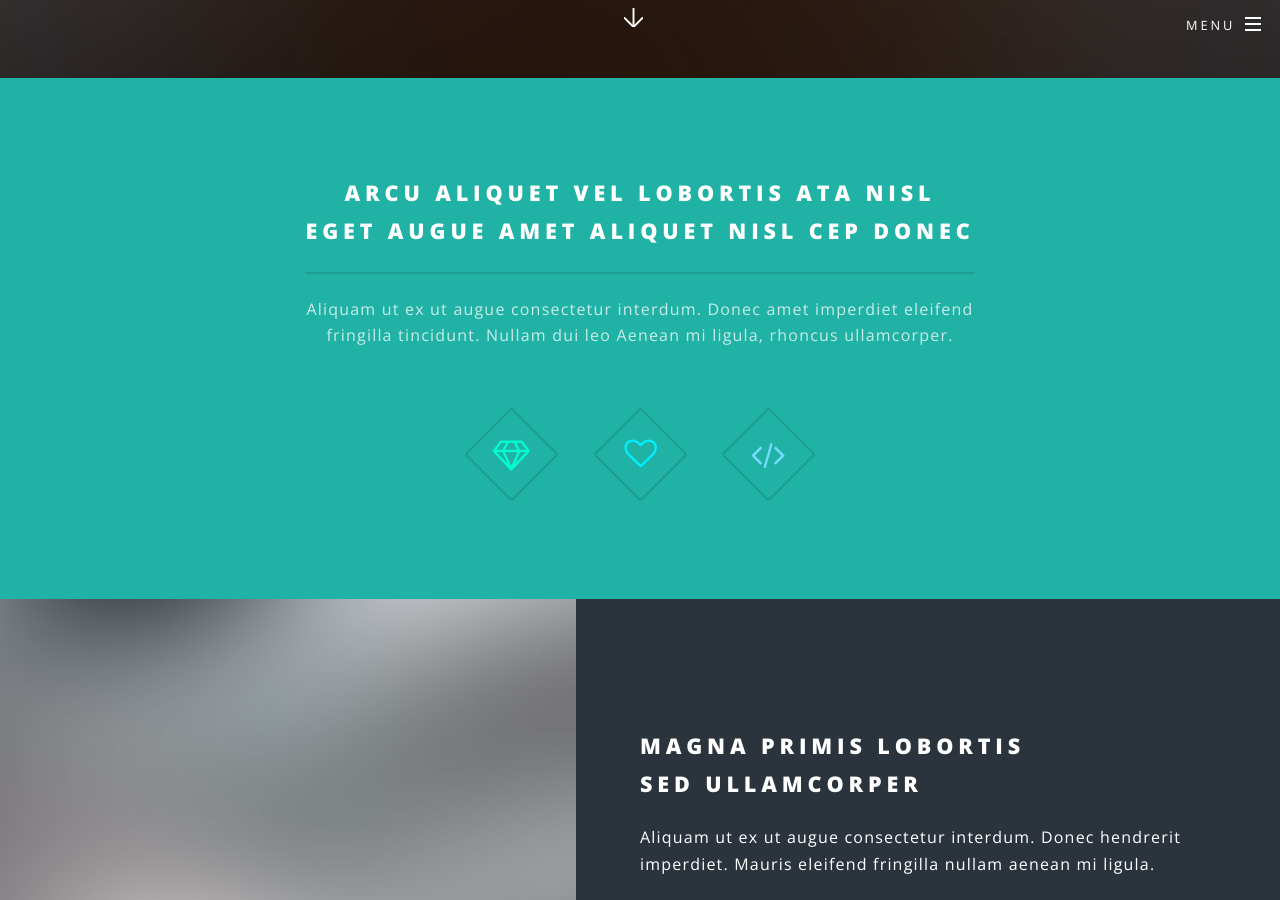
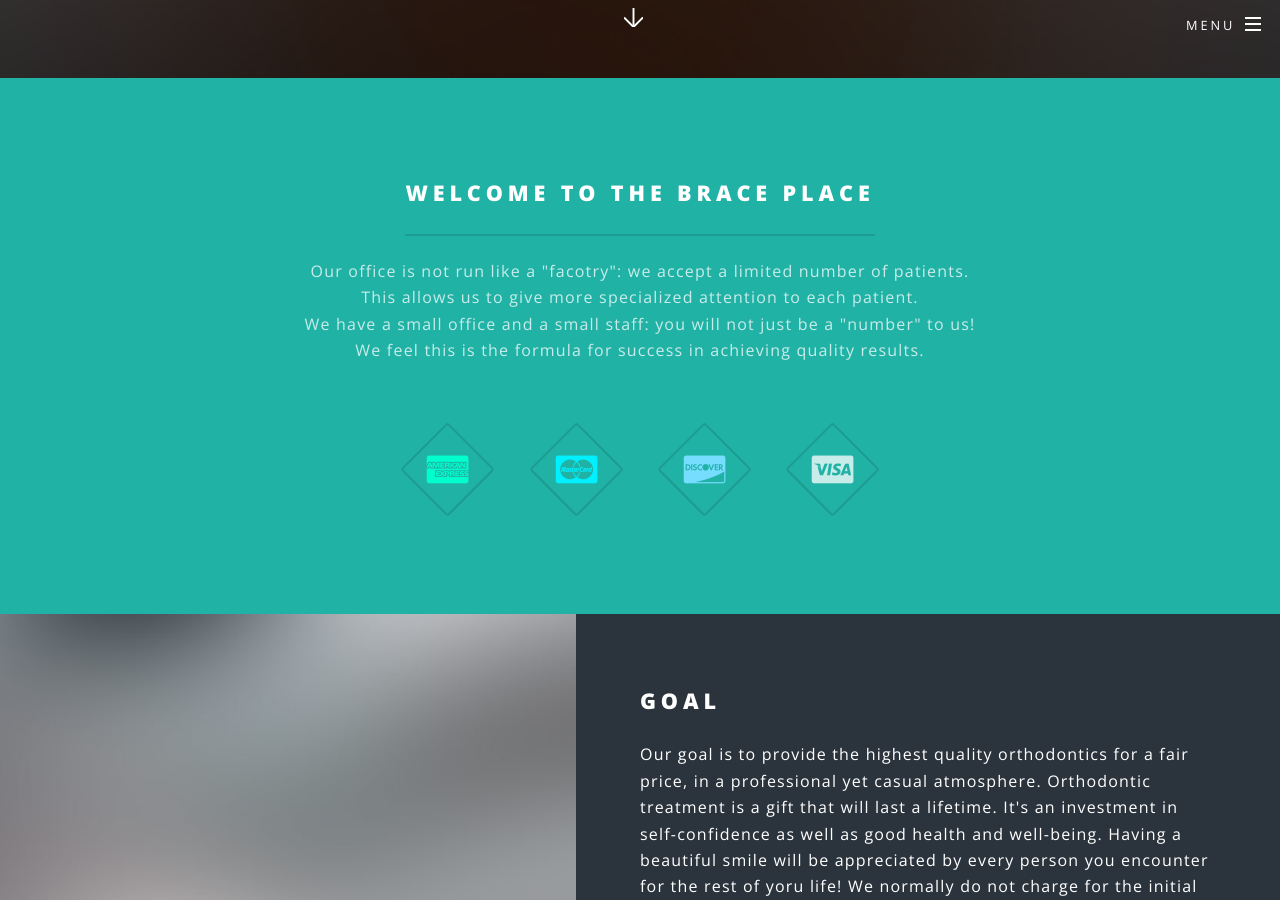
Before and after one commit to jmhardison/braceplace-biz, a Jekyll site: the page built from index.html, in a window 1280 px wide and 900 px high, scrolled down 822 px. Built offline with Jekyll 4.4.1, drawn with Linux system fonts in a browser that asks for light colours; some of the changed text lies outside the part shown.

Commit message:
additional changes and content

```diff
--- a/_config.yml
+++ b/_config.yml
@@ -9,8 +9,6 @@ description: |
   Ages 8-25
 
   417-782-1500, 800-DOCTOR-J
-
-  1505 W. 10 St., Suite A, Joplin, MO 63801
 owner: The Brace Place # or company name
 first_published: 2016 # if migrating another site, the year of your first publish
 email: info@braceplace.biz
--- a/_includes/footer.html
+++ b/_includes/footer.html
@@ -21,7 +21,5 @@
     {% endif %}
     {{ thisyear }}
     {% if site.owner %}{{ site.owner }}{% else %}{{ site.title }}{% endif %}</li>
-    <li>Design: <a href="http://html5up.net" target="_blank">HTML5 UP</a></li>
-    <li>Built with: <a href="http://jekyllrb.com" target="_blank">Jekyll</a></li>
   </ul>
 </footer>
--- a/_layouts/page.html
+++ b/_layouts/page.html
@@ -5,7 +5,7 @@ layout: default
 
   <header>
     <h2>{{ page.title }}</h2>
-    <p>Aliquam ut ex ut interdum donec amet imperdiet eleifend</p>
+    <p>test page info</p>
   </header>
 
   <section class="wrapper style5">
--- a/index.html
+++ b/index.html
@@ -7,7 +7,7 @@ layout: landing
 							<h2>{{ site.title }}</h2>
 							<p>{{ site.description | markdownify }}</p>
 							<ul class="actions">
-								<li><a href="#" class="button special">Activate</a></li>
+								<!--<li><a href="#" class="button special">Activate</a></li>-->
 							</ul>
 						</div>
 						<a href="#one" class="more scrolly">Learn More</a>
@@ -17,15 +17,17 @@ layout: landing
 					<section id="one" class="wrapper style1 special">
 						<div class="inner">
 							<header class="major">
-								<h2>Arcu aliquet vel lobortis ata nisl<br />
-								eget augue amet aliquet nisl cep donec</h2>
-								<p>Aliquam ut ex ut augue consectetur interdum. Donec amet imperdiet eleifend<br />
-								fringilla tincidunt. Nullam dui leo Aenean mi ligula, rhoncus ullamcorper.</p>
+								<h2>Welcome to The Brace Place</h2>
+								<p>Our office is not run like a "facotry": we accept a limited number of patients. <br />
+                                This allows us to give more specialized attention to each patient. <br />
+                                We have a small office and a small staff: you will not just be a "number" to us! <br />
+                                We feel this is the formula for success in achieving quality results.</p>
 							</header>
 							<ul class="icons major">
-								<li><span class="icon fa-diamond major style1"><span class="label">Lorem</span></span></li>
-								<li><span class="icon fa-heart-o major style2"><span class="label">Ipsum</span></span></li>
-								<li><span class="icon fa-code major style3"><span class="label">Dolor</span></span></li>
+								<li><span class="icon fa-cc-amex major style1"><span class="label">amex</span></span></li>
+								<li><span class="icon fa-cc-mastercard major style2"><span class="label">mastercard</span></span></li>
+								<li><span class="icon fa-cc-discover major style3"><span class="label">dicsover</span></span></li>
+                                <li><span class="icon fa-cc-visa major style4"><span class="label">visa</span></span></li>
 							</ul>
 						</div>
 					</section>
@@ -34,39 +36,46 @@ layout: landing
 					<section id="two" class="wrapper alt style2">
 						<section class="spotlight">
 							<div class="image"><img src="images/pic01.jpg" alt="" /></div><div class="content">
-								<h2>Magna primis lobortis<br />
-								sed ullamcorper</h2>
-								<p>Aliquam ut ex ut augue consectetur interdum. Donec hendrerit imperdiet. Mauris eleifend fringilla nullam aenean mi ligula.</p>
+								<h2>Goal</h2>
+								<p>Our goal is to provide the highest quality orthodontics for a fair price, in a professional yet casual atmosphere.
+                                Orthodontic treatment is a gift that will last a lifetime. It's an investment in self-confidence as well as good health
+                                and well-being. Having a beautiful smile will be appreciated by every person you encounter for the rest of yoru life!
+                                We normally do not charge for the initial exam. Dr. Joseph will make a quick examination to determine the problem.</p>
 							</div>
 						</section>
 						<section class="spotlight">
 							<div class="image"><img src="images/pic02.jpg" alt="" /></div><div class="content">
-								<h2>Tortor dolore feugiat<br />
-								elementum magna</h2>
-								<p>Aliquam ut ex ut augue consectetur interdum. Donec hendrerit imperdiet. Mauris eleifend fringilla nullam aenean mi ligula.</p>
+								<p>If braces are indicated, we will attempt to answer the most important questions about treatment, such as:</p>
+                                <ul>
+                                    <li>How much will it cost?</li>
+                                    <li>How long will the braces be worn?</li>
+                                    <li>Will it be necessary for any teeth to be removed or for any srugical procedures?</li>
+                                </ul>
 							</div>
 						</section>
-						<section class="spotlight">
+						<!--<section class="spotlight">
 							<div class="image"><img src="images/pic03.jpg" alt="" /></div><div class="content">
 								<h2>Augue eleifend aliquet<br />
 								sed condimentum</h2>
 								<p>Aliquam ut ex ut augue consectetur interdum. Donec hendrerit imperdiet. Mauris eleifend fringilla nullam aenean mi ligula.</p>
 							</div>
-						</section>
+						</section>-->
 					</section>
 
 				<!-- Three -->
 					<section id="three" class="wrapper style3 special">
 						<div class="inner">
 							<header class="major">
-								<h2>Accumsan mus tortor nunc aliquet</h2>
-								<p>Aliquam ut ex ut augue consectetur interdum. Donec amet imperdiet eleifend<br />
-								fringilla tincidunt. Nullam dui leo Aenean mi ligula, rhoncus ullamcorper.</p>
+								<h2>Q and A with Dr. "J"</h2>
+								<p>Here are some answers to common questions we receive.</p>
 							</header>
 							<ul class="features">
 								<li class="icon fa-paper-plane-o">
-									<h3>Arcu accumsan</h3>
-									<p>Augue consectetur sed interdum imperdiet et ipsum. Mauris lorem tincidunt nullam amet leo Aenean ligula consequat consequat.</p>
+									<h3>At what age should a child first see an orthodontist?</h3>
+									<p>Normall around age 8. At this age we just need to make sure there are not any major problems.
+                                        Only about 5% of patients at this age need treatment. Of course, if you or your dentist feel
+                                        something needs specific attention, please let us know.
+                                    </p>
 								</li>
 								<li class="icon fa-laptop">
 									<h3>Ac Augue Eget</h3>
```
